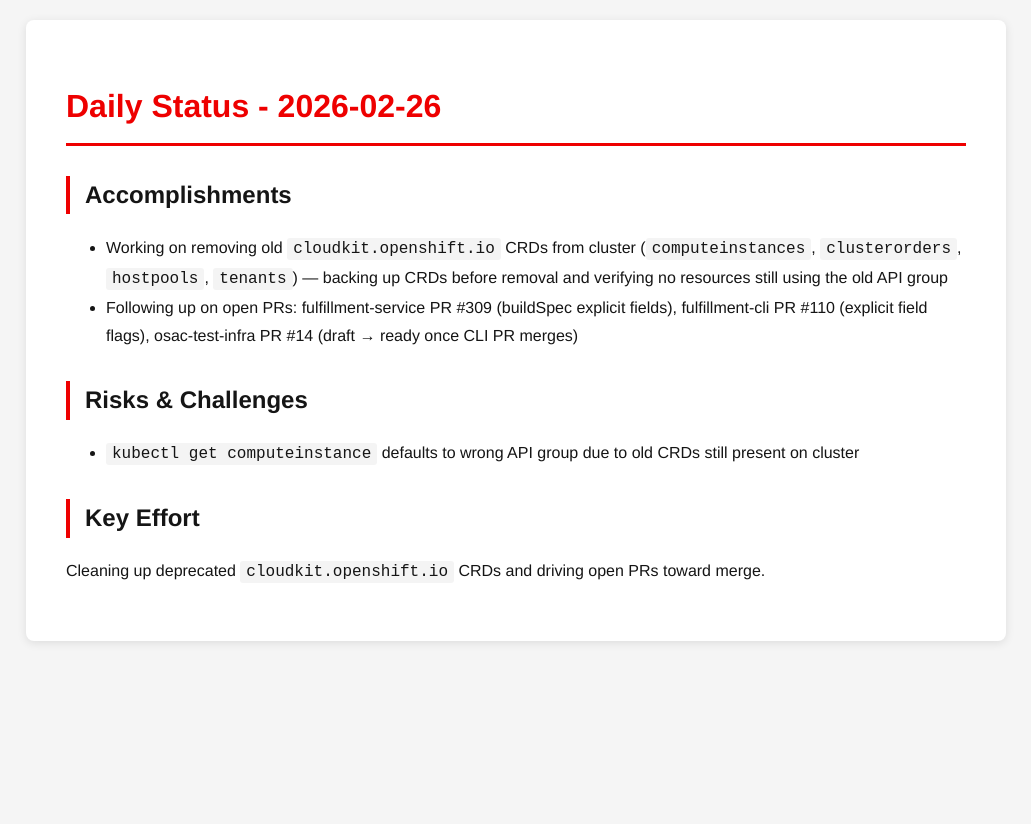
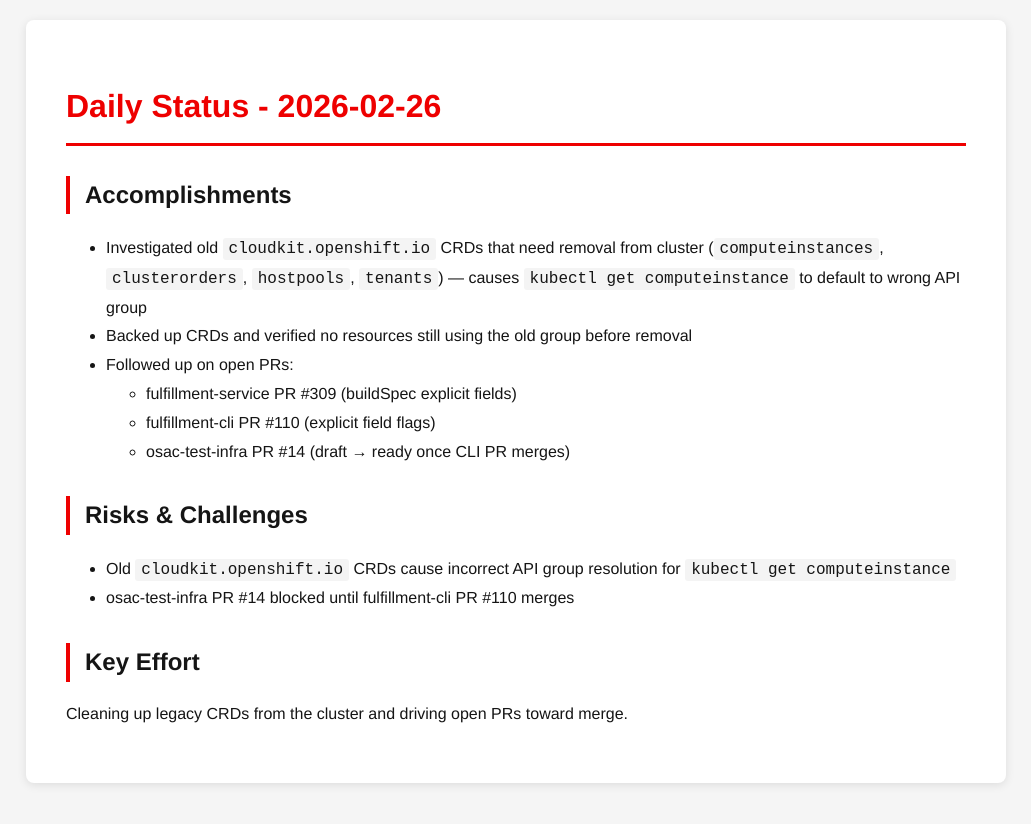
Before and after one commit to tzvatot/daily-status, a Jekyll site: the page built from 2026-02-26.md, in a window 1280 px wide. Shown: the top 824 px of the page, without its empty margins (124-1155 px from the left). Built offline with Jekyll 4.4.1, drawn with Linux system fonts in a browser that asks for light colours.

Commit message:
Daily status update - 2026-02-26

```diff
--- a/2026-02-26.md
+++ b/2026-02-26.md
@@ -7,11 +7,19 @@ date: 2026-02-26
 # Daily Status - 2026-02-26
 
 ## Accomplishments
-- Working on removing old `cloudkit.openshift.io` CRDs from cluster (`computeinstances`, `clusterorders`, `hostpools`, `tenants`) — backing up CRDs before removal and verifying no resources still using the old API group
-- Following up on open PRs: fulfillment-service PR #309 (buildSpec explicit fields), fulfillment-cli PR #110 (explicit field flags), osac-test-infra PR #14 (draft → ready once CLI PR merges)
+
+- Investigated old `cloudkit.openshift.io` CRDs that need removal from cluster (`computeinstances`, `clusterorders`, `hostpools`, `tenants`) — causes `kubectl get computeinstance` to default to wrong API group
+- Backed up CRDs and verified no resources still using the old group before removal
+- Followed up on open PRs:
+  - fulfillment-service PR #309 (buildSpec explicit fields)
+  - fulfillment-cli PR #110 (explicit field flags)
+  - osac-test-infra PR #14 (draft → ready once CLI PR merges)
 
 ## Risks & Challenges
-- `kubectl get computeinstance` defaults to wrong API group due to old CRDs still present on cluster
+
+- Old `cloudkit.openshift.io` CRDs cause incorrect API group resolution for `kubectl get computeinstance`
+- osac-test-infra PR #14 blocked until fulfillment-cli PR #110 merges
 
 ## Key Effort
-Cleaning up deprecated `cloudkit.openshift.io` CRDs and driving open PRs toward merge.
+
+Cleaning up legacy CRDs from the cluster and driving open PRs toward merge.
```
